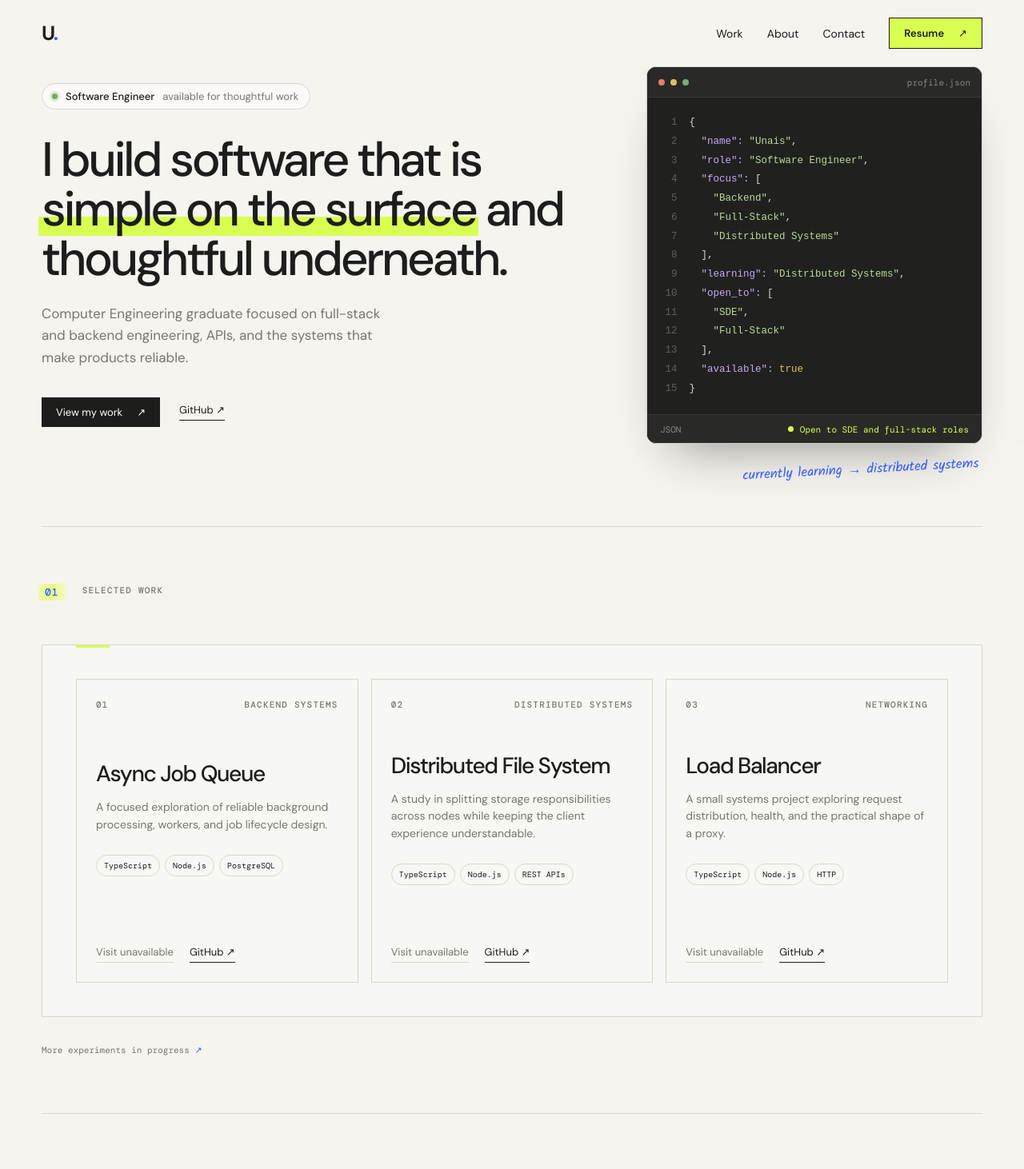
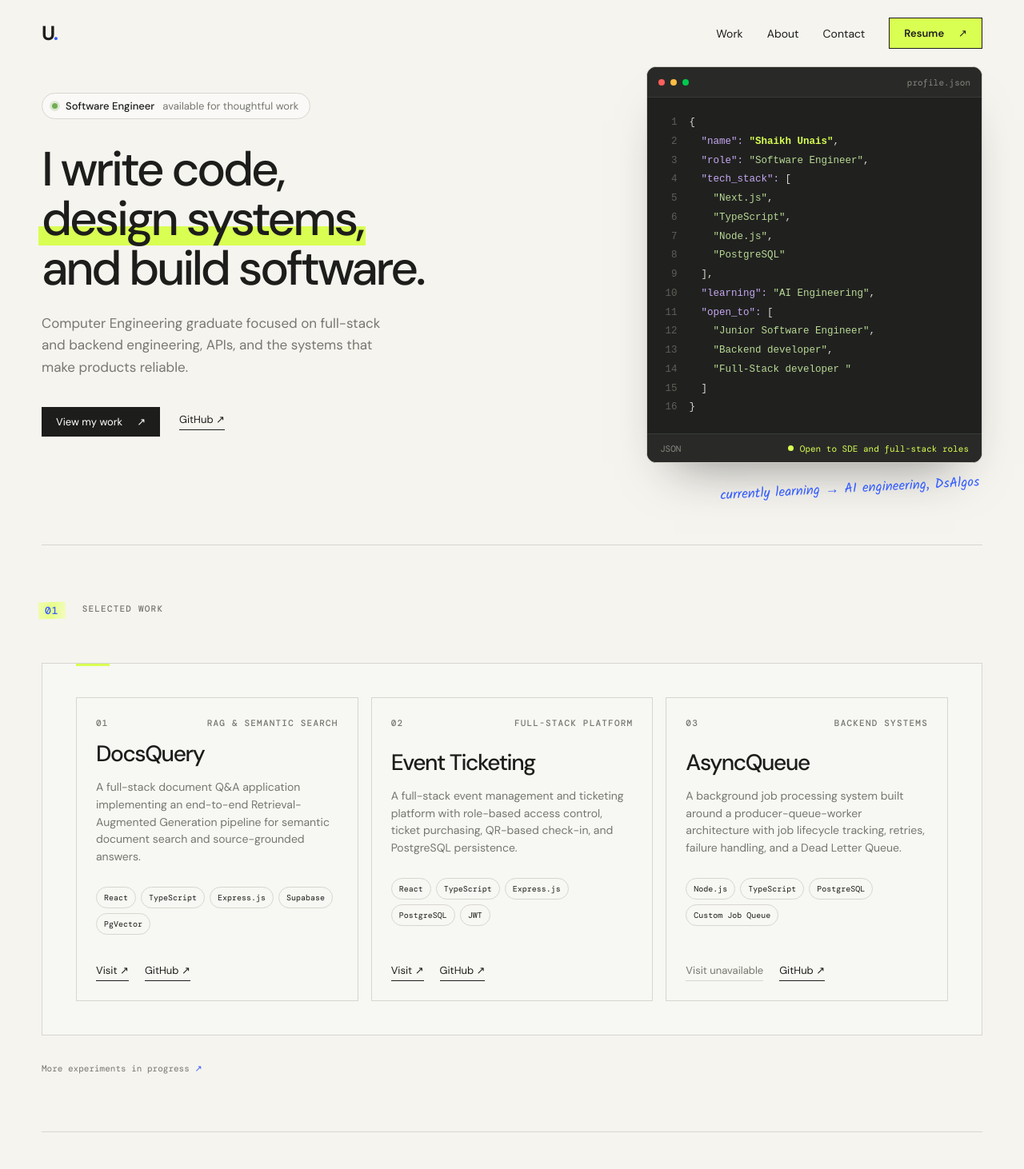
Before and after one commit to unais-08/portfolio, a React (Vite) app: page / in a window 1280 px wide. Shown: the top 1462 px of the page at 80% size. Built offline with nearby package versions, Linux system fonts and the light colour scheme.

Commit message:
Refactor code structure for improved readability and maintainability

```diff
--- a/src/components/layout/Header.tsx
+++ b/src/components/layout/Header.tsx
@@ -49,6 +49,8 @@ export function Header({ detail = false }: { detail?: boolean }) {
         <a
           className="button nav-contact"
           href={site.resume}
+          target="_blank"
+          rel="noreferrer"
           onClick={close}
         >
           Resume <Arrow />
--- a/src/components/sections/Hero/Hero.css
+++ b/src/components/sections/Hero/Hero.css
@@ -79,6 +79,11 @@
         display: inline-block;
     }
 
+    & .hero-actions mark {
+        color: inherit;
+        background: linear-gradient(transparent 62%, var(--accent) 62% 92%, transparent 92%);
+    }
+
     /* profile.json card */
     & .hv2-visual {
         position: relative;
@@ -110,15 +115,15 @@
         width: 8px;
         height: 8px;
         border-radius: 50%;
-        background: #e47d6d;
+        background: #FF605C;
     }
 
     & .hv2-bar i:nth-child(2) {
-        background: #e2bd68;
+        background: #FFBD44 ;
     }
 
     & .hv2-bar i:nth-child(3) {
-        background: #75af72;
+        background: #00CA4E ;
     }
 
     & .hv2-bar small {
@@ -159,6 +164,14 @@
 
     & .tk-str {
         color: #b9d895;
+    }
+
+    & .hv2-name-line .tk-str {
+        color: var(--accent);
+        font-weight: 600;
+        /* text-decoration: underline; */
+        /* text-decoration-thickness: 2px; */
+        /* text-underline-offset: 3px; */
     }
 
     & .tk-bool {
--- a/src/components/sections/Hero/Hero.tsx
+++ b/src/components/sections/Hero/Hero.tsx
@@ -1,35 +1,134 @@
 import './Hero.css'
 
 type HeroProps = {
-  site: { name: string; role: string; focus: string[]; github: string }
+  site: {
+    name: string
+    role: string
+    focus: string[]
+    github: string
+    tech_stack: string[]
+    learning: string
+    open_to: string[]
+  }
 }
 
 const highlight = (line: string) =>
   line.split(/("[^"]*":?|true|false)/g).map((part, i) => {
-    if (part.endsWith('":')) return <span className="tk-key" key={i}>{part}</span>
-    if (part.startsWith('"')) return <span className="tk-str" key={i}>{part}</span>
-    if (part === 'true' || part === 'false') return <span className="tk-bool" key={i}>{part}</span>
+    if (part.endsWith('":')) {
+      return (
+        <span className="tk-key" key={i}>
+          {part}
+        </span>
+      )
+    }
+
+    if (part.startsWith('"')) {
+      return (
+        <span className="tk-str" key={i}>
+          {part}
+        </span>
+      )
+    }
+
+    if (part === 'true' || part === 'false') {
+      return (
+        <span className="tk-bool" key={i}>
+          {part}
+        </span>
+      )
+    }
+
     return part
   })
 
 export default function Hero({ site }: HeroProps) {
-  const lines = JSON.stringify({ name: site.name, role: site.role, focus: site.focus, learning: 'Distributed Systems', open_to: ['SDE', 'Full-Stack'], available: true }, null, 2).split('\n')
-  return <section className="hero hero-v2">
+  const lines = JSON.stringify(
+    {
+      name: site.name,
+      role: site.role,
+      tech_stack: site.tech_stack,
+      learning: site.learning,
+      open_to: site.open_to,
+    },
+    null,
+    2,
+  ).split('\n')
+
+  return (
+    <section className="hero hero-v2">
       <div className="hv2-grid">
         <div className="hv2-copy">
-        <p className="hv2-status"><span className="status-dot" /><b>{site.role}</b> available for thoughtful work</p>
-        <h1>I build software that is <mark>simple on the surface</mark> and thoughtful underneath.</h1>
-        <p className="hv2-lede">Computer Engineering graduate focused on full-stack and backend engineering, APIs, and the systems that make products reliable.</p>
-        <div className="hero-actions"><a className="button button-dark" href="#work">View my work <span aria-hidden="true">↗</span></a><a className="text-link" href={site.github}>GitHub <span aria-hidden="true">↗</span></a></div>
+          <p className="hv2-status">
+            <span className="status-dot" />
+            <b>{site.role}</b> available for thoughtful work
+          </p>
+
+          <h1>
+            I write code,
+            <br />
+            <mark>design systems,</mark>
+            <br />
+            and build software.
+          </h1>
+          <p className="hv2-lede">
+            Computer Engineering graduate focused on full-stack and backend
+            engineering, APIs, and the systems that make products reliable.
+          </p>
+
+          <div className="hero-actions">
+            <a className="button button-dark" href="#work">
+              View my work <span aria-hidden="true">↗</span>
+            </a>
+
+            <a className="text-link" href={site.github} target="_blank" rel="noreferrer">
+              GitHub <span aria-hidden="true">↗</span>
+            </a>
           </div>
+        </div>
+
         <div className="hv2-visual">
-        <figure className="hv2-card" aria-label={`${site.name} developer profile`}>
-          <div className="hv2-bar"><i /><i /><i /><small>profile.json</small></div>
-          <pre className="hv2-code"><code>{lines.map((line, i) => <span className="hv2-line" key={i}>{highlight(line)}{i === lines.length - 1 && <span className="hv2-caret" aria-hidden="true" />}</span>)}</code></pre>
-          <div className="hv2-foot"><span>JSON</span><span><i />Open to SDE and full-stack roles</span></div>
+          <figure
+            className="hv2-card"
+            aria-label={`${site.name} developer profile`}
+          >
+            <div className="hv2-bar">
+              <i />
+              <i />
+              <i />
+              <small>profile.json</small>
+            </div>
+
+            <pre className="hv2-code">
+              <code>
+                {lines.map((line, i) => (
+                  <span
+                    className={`hv2-line${line.trimStart().startsWith('"name":') ? ' hv2-name-line' : ''}`}
+                    key={i}
+                  >
+                    {highlight(line)}
+                    {i === lines.length - 1 && (
+                      <span className="hv2-caret" aria-hidden="true" />
+                    )}
+                  </span>
+                ))}
+              </code>
+            </pre>
+
+            <div className="hv2-foot">
+              <span>JSON</span>
+
+              <span>
+                <i />
+                Open to SDE and full-stack roles
+              </span>
+            </div>
           </figure>
-        <span className="hv2-note">currently learning → distributed systems</span>
+
+          <span className="hv2-note">
+            currently learning → AI engineering, DsAlgos
+          </span>
         </div>
       </div>
     </section>
+  )
 }
--- a/src/data/site.ts
+++ b/src/data/site.ts
@@ -9,50 +9,89 @@ export type Project = {
 }
 
 export const site = {
-  name: 'Unais',
+  name: 'Shaikh Unais',
   role: 'Software Engineer',
-  description: 'Software engineer focused on building thoughtful full-stack and backend systems.',
-  focus: ['Backend', 'Full-Stack', 'Distributed Systems'],
-  email: 'YOUR_EMAIL',
+  description:
+    'Software engineer focused on building full-stack applications, backend systems, and practical developer-focused solutions.',
+  focus: ['Full-Stack', 'Backend', 'System Design'],
+  learning: 'AI Engineering',
+  open_to: ['Junior Software Engineer', 'Backend developer', 'Full-Stack developer '],
+  tech_stack: ['Next.js', 'TypeScript', 'Node.js', 'PostgreSQL'],
+  email: 'unais.shaikh.dev@gmail.com',
   github: 'https://github.com/unais-08',
-  linkedin: 'YOUR_LINKEDIN',
-  resume: 'YOUR_RESUME',
+  linkedin: 'https://linkedin.com/in/unais-shaikh',
+  resume: '/resume_portfolio.pdf',
 }
 
 export const projects: Project[] = [
   {
     number: '01',
-    title: 'Async Job Queue',
-    category: 'Backend systems',
-    description: 'A focused exploration of reliable background processing, workers, and job lifecycle design.',
-    technologies: ['TypeScript', 'Node.js', 'PostgreSQL'],
-    githubUrl: 'https://github.com/unais-08',
-    liveUrl: null,
+    title: 'DocsQuery',
+    category: 'RAG & Semantic Search',
+    description:
+      'A full-stack document Q&A application implementing an end-to-end Retrieval-Augmented Generation pipeline for semantic document search and source-grounded answers.',
+    technologies: [
+      'React',
+      'TypeScript',
+      'Express.js',
+      'Supabase',
+      'PgVector',
+    ],
+    githubUrl: 'https://github.com/unais-08/docs-query-rag',
+    liveUrl: 'https://docs-query-rag.vercel.app/',
   },
   {
     number: '02',
-    title: 'Distributed File System',
-    category: 'Distributed systems',
-    description: 'A study in splitting storage responsibilities across nodes while keeping the client experience understandable.',
-    technologies: ['TypeScript', 'Node.js', 'REST APIs'],
-    githubUrl: 'https://github.com/unais-08',
-    liveUrl: null,
+    title: 'Event Ticketing',
+    category: 'Full-Stack Platform',
+    description:
+      'A full-stack event management and ticketing platform with role-based access control, ticket purchasing, QR-based check-in, and PostgreSQL persistence.',
+    technologies: [
+      'React',
+      'TypeScript',
+      'Express.js',
+      'PostgreSQL',
+      'JWT',
+    ],
+    githubUrl: 'https://github.com/unais-08/event-ticketing',
+    liveUrl: 'https://event-ticketing-xi.vercel.app/',
   },
   {
     number: '03',
-    title: 'Load Balancer',
-    category: 'Networking',
-    description: 'A small systems project exploring request distribution, health, and the practical shape of a proxy.',
-    technologies: ['TypeScript', 'Node.js', 'HTTP'],
-    githubUrl: 'https://github.com/unais-08',
+    title: 'AsyncQueue',
+    category: 'Backend Systems',
+    description:
+      'A background job processing system built around a producer-queue-worker architecture with job lifecycle tracking, retries, failure handling, and a Dead Letter Queue.',
+    technologies: [
+      'Node.js',
+      'TypeScript',
+      'PostgreSQL',
+      'Custom Job Queue',
+    ],
+    githubUrl: 'https://github.com/unais-08/async-queue',
     liveUrl: null,
   },
 ]
 
 export const skills = [
-  { category: 'Languages', items: ['C++', 'TypeScript', 'JavaScript', 'SQL'] },
-  { category: 'Frontend', items: ['React', 'Next.js', 'HTML', 'CSS'] },
-  { category: 'Backend', items: ['Node.js', 'Express', 'REST APIs'] },
-  { category: 'Database', items: ['PostgreSQL'] },
-  { category: 'Engineering', items: ['Distributed Systems', 'Async Processing', 'API Design', 'System Design'] },
+  {
+    category: 'Languages',
+    items: ['C++', 'JavaScript', 'TypeScript', 'SQL'],
+  },
+  {
+    category: 'Frontend',
+    items: ['React', 'HTML', 'CSS', 'Tailwind CSS'],
+  },
+  {
+    category: 'Backend',
+    items: ['Node.js', 'Express.js', 'REST APIs'],
+  },
+  {
+    category: 'Database',
+    items: ['PostgreSQL', 'Redis', 'Supabase'],
+  },
+  {
+    category: 'Tools and Engineering',
+    items: ['Git', 'GitHub', 'Linux', 'Distributed Systems', 'Restful Architecture'],
+  },
 ]
```
Also changed, not shown: src/components/sections/Contact/Contact.tsx (+26 -5 lines), 1 other file (tests, documents, lock files or other folders). Lines whose indentation alone changed are shown as unchanged.
